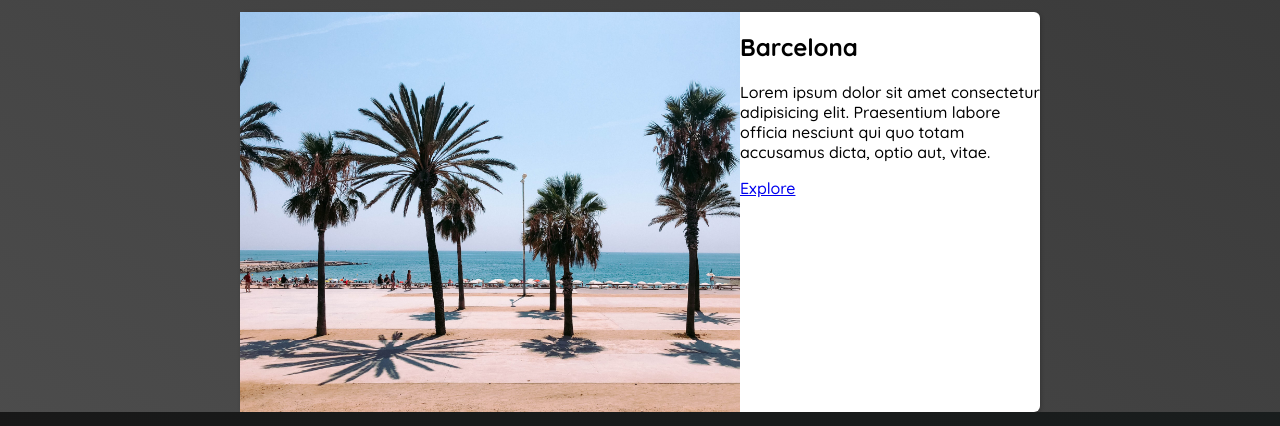
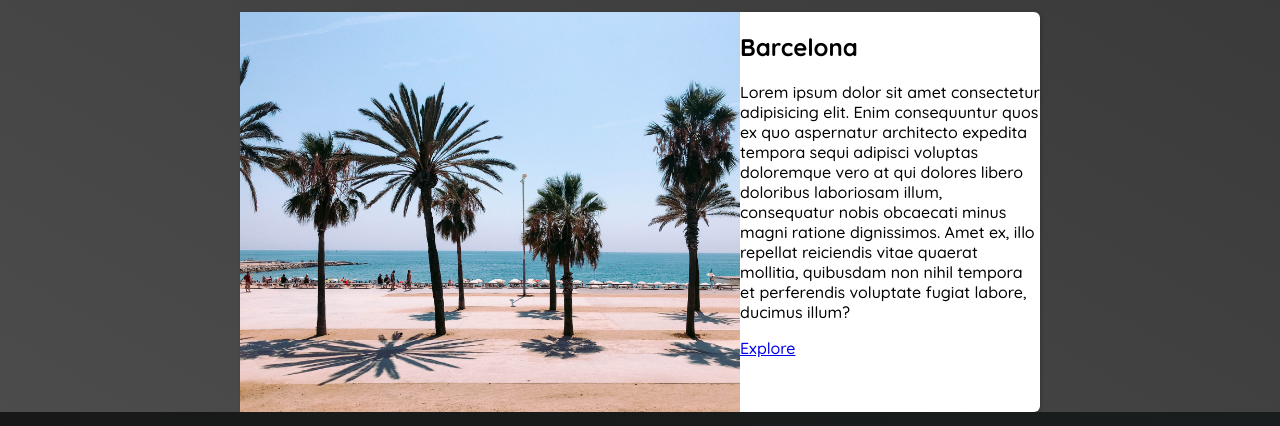
Before and after one commit to Sahil-06/Travel-Page, a plain HTML site: page places.html in a window 1280 px wide. Shown: the part 87-513 px from the top of the page. Drawn offline with Linux system fonts and the light colour scheme.

Commit message:
Added changes in places.html

```diff
--- a/places.html
+++ b/places.html
@@ -34,9 +34,7 @@
           <div class="item-content">
             <h2>Barcelona</h2>
             <p>
-              Lorem ipsum dolor sit amet consectetur adipisicing elit.
-              Praesentium labore officia nesciunt qui quo totam accusamus dicta,
-              optio aut, vitae.
+             Lorem ipsum dolor sit amet consectetur adipisicing elit. Enim consequuntur quos ex quo aspernatur architecto expedita tempora sequi adipisci voluptas doloremque vero at qui dolores libero doloribus laboriosam illum, consequatur nobis obcaecati minus magni ratione dignissimos. Amet ex, illo repellat reiciendis vitae quaerat mollitia, quibusdam non nihil tempora et perferendis voluptate fugiat labore, ducimus illum?
             </p>
             <div class="actions">
               <a href="https://en.wikipedia.org/wiki/Barcelona">Explore</a>
```
